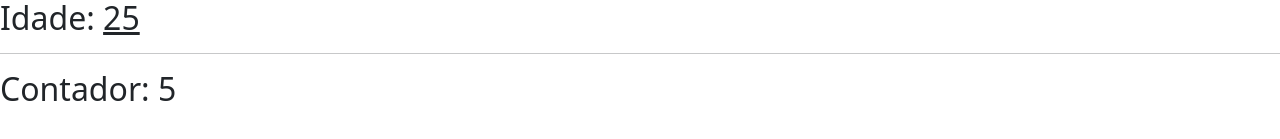
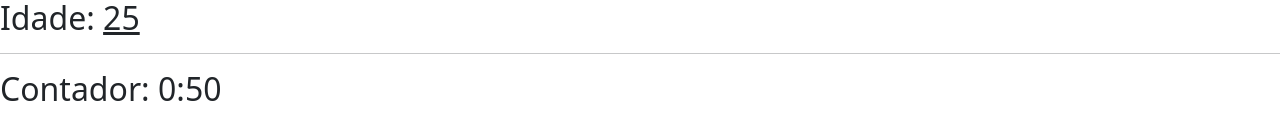
Before and after one commit to eduardobio6/angular-aula-02-09, an Angular app: page / in a window 1280 px wide. Shown: the part 175-314 px from the top of the page. Built offline with nearby package versions, Linux system fonts and the light colour scheme.

Commit message:
7 files modified

```diff
--- a/src/app/app.component.html
+++ b/src/app/app.component.html
@@ -10,4 +10,4 @@
   Idade: <u>{{ getIdade() }}</u>
 </h2>
 <hr />
-<h2>Contador: {{ counter }}</h2>
+<h2>Contador: {{ getMinutos() }}:{{ getSegundos() }}</h2>
--- a/src/app/app.component.ts
+++ b/src/app/app.component.ts
@@ -12,9 +12,17 @@ export class AppComponent {
   counter = 0;
   timer = setInterval(() => {
     this.counter = this.counter + 1;
-  }, 1000);
+  }, 100);
 
   getIdade() {
     return 2022 - this.nasc;
   }
+
+  getMinutos() {
+    return Math.trunc(this.counter / 60);
+  }
+
+  getSegundos() {
+    return Math.trunc(this.counter % 60);
+  }
 }
```
